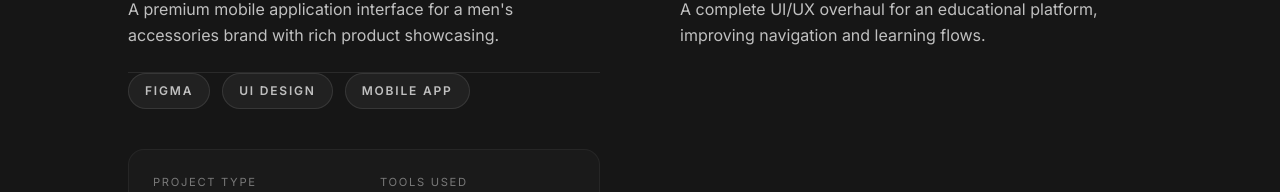
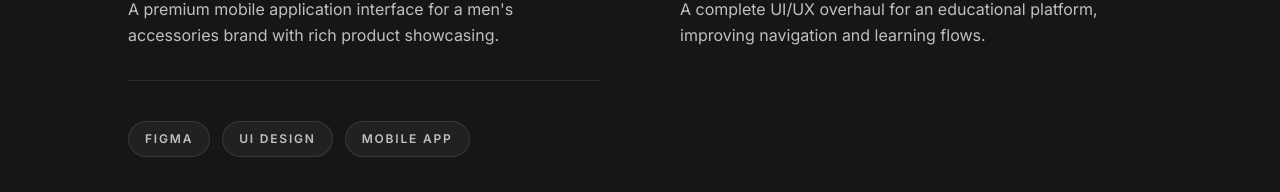
Before and after one commit to Ayushbansal946/AyushBnansal_portfolio, a React (Vite) app: page / in a window 1280 px wide. Both pictures are taken after a click on the element 364 px from the left and 1331 px from the top of the page. Shown: the part 1536-1728 px from the top of the page. Built offline with nearby package versions, Linux system fonts and the light colour scheme; no server answers; the database is empty.

Commit message:
Fix tags overlapping with separator in ProjectCard

```diff
--- a/src/components/ProjectCard.tsx
+++ b/src/components/ProjectCard.tsx
@@ -98,15 +98,15 @@ export const ProjectCard = React.memo(function ProjectCard({
                 transition={{ duration: 0.4, ease: [0.04, 0.62, 0.23, 0.98] }}
                 className="overflow-hidden"
               >
-                <div className="pt-6 border-t border-[var(--border)]">
+                <div style={{ paddingTop: '32px', marginTop: '8px', borderTop: '1px solid var(--border)' }}>
 
                   {/* Tags */}
-                  <div className="flex flex-wrap" style={{ gap: '0.75rem', marginBottom: '2.5rem' }}>
+                  <div className="flex flex-wrap" style={{ gap: '0.75rem', marginBottom: '2.5rem', marginTop: '8px' }}>
                     {tags.map((tag, i) => (
                       <span
                         key={i}
                         className="rounded-full border border-white/10 bg-white/5 font-body font-semibold uppercase"
-                        style={{ padding: '0.5rem 1rem', color: 'var(--text-light)', fontSize: '0.75rem', letterSpacing: '0.15em' }}
+                        style={{ display: 'inline-block', padding: '0.5rem 1rem', color: 'var(--text-light)', fontSize: '0.75rem', letterSpacing: '0.15em' }}
                       >
                         {tag}
                       </span>
```
